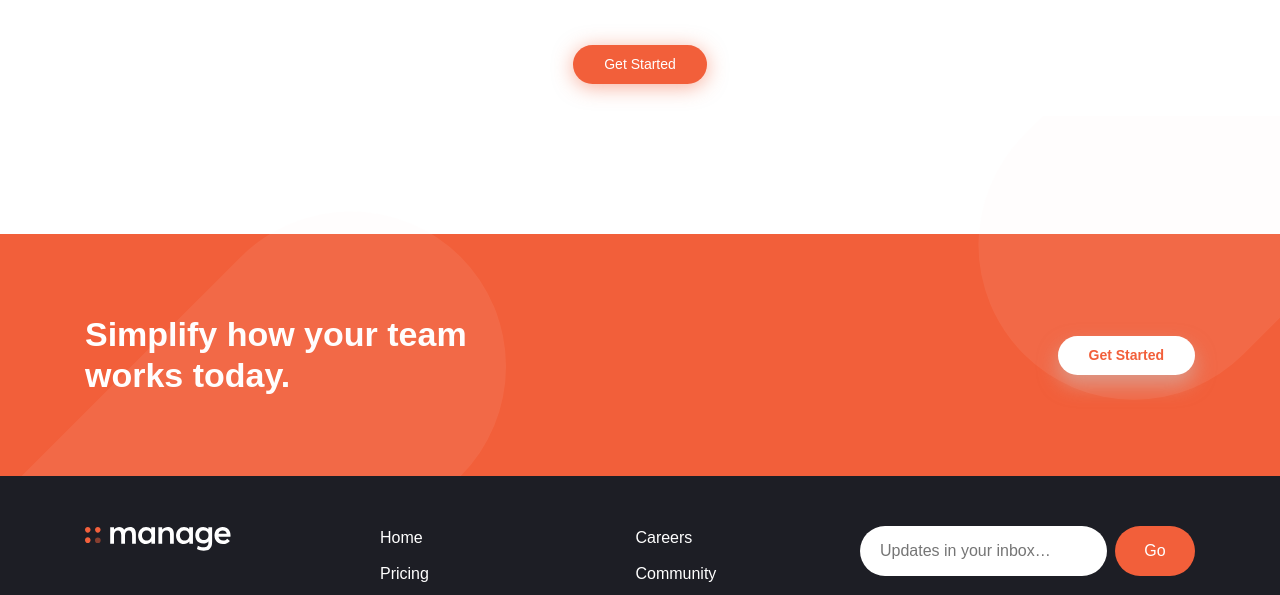
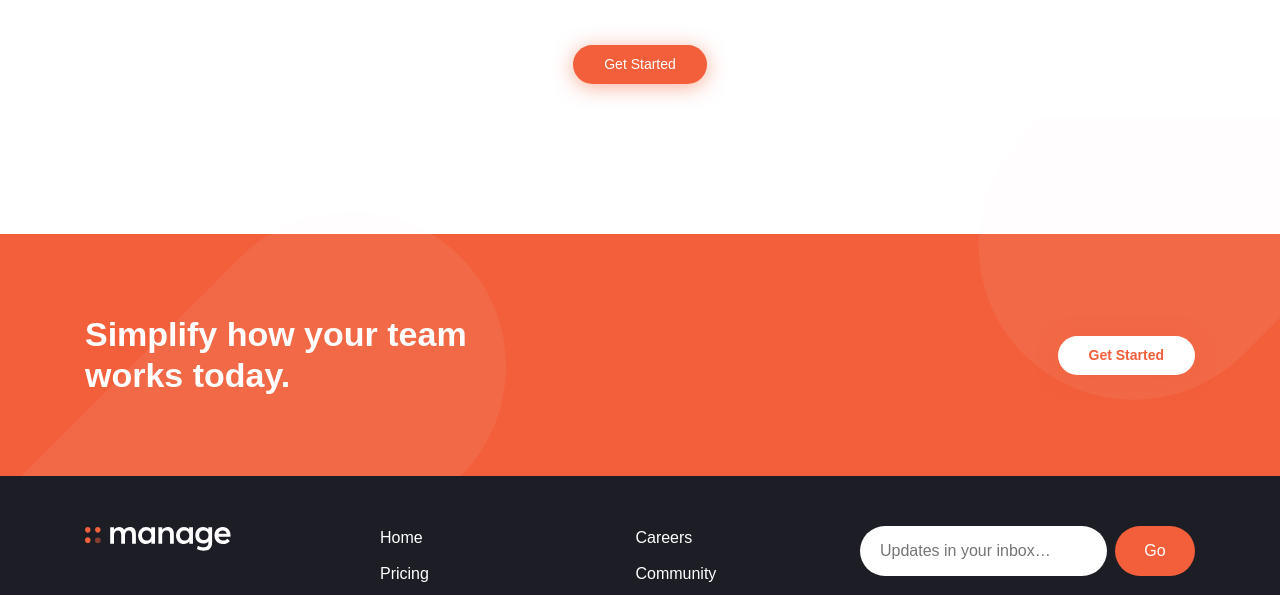
Before and after one commit to edwintantawi/FrontEndMentor-Manage_landing_page, a plain HTML site: page index.html in a window 1280 px wide. Shown: the part 1719-2314 px from the top of the page. Drawn offline with nearby package versions, Linux system fonts and the light colour scheme; a web font is replaced by a local one.

Commit message:
FIX | fix shaodw

```diff
--- a/src/sass/_style.scss
+++ b/src/sass/_style.scss
@@ -275,7 +275,6 @@ main {
       a.btn {
         color: $b-red;
         background-color: white;
-        box-shadow: 0 10px 20px hsla(0, 0%, 78%, 0.5);
         margin: 0;
         z-index: 2;
         margin-top: 30px;
```
Also changed, not shown: src/styles/app.css, 1 other file.
